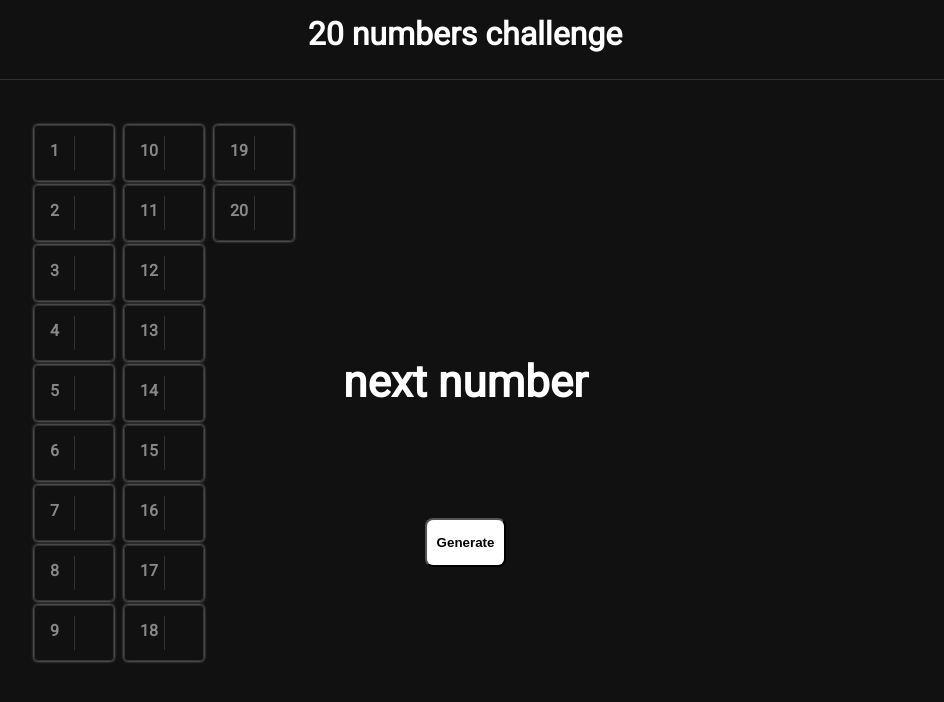
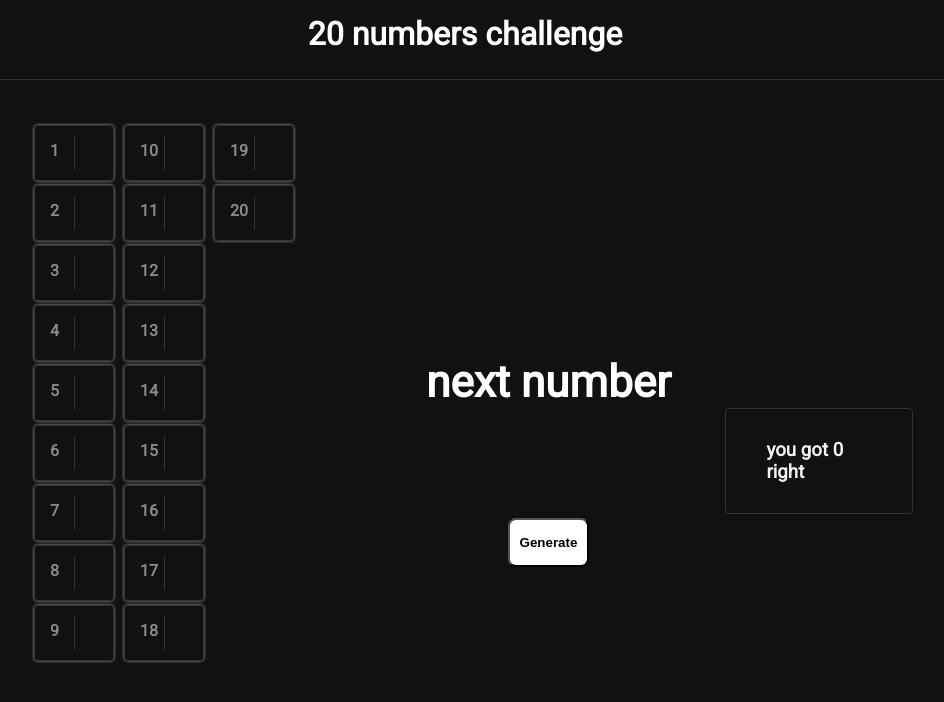
Before and after one commit to yuricplus/20-numbers-challenge, a Next.js app: page / in a window 1280 px wide. Shown: the top 702 px of the page, without its empty margins (175-1119 px from the left). Built offline with nearby package versions, Linux system fonts and the light colour scheme.

Commit message:
new score showed

```diff
--- a/src/app/page.module.css
+++ b/src/app/page.module.css
@@ -5,6 +5,12 @@
   align-items: center;
   padding: 15px 6rem;
   min-height: 100vh;
+}
+
+.score {
+  border: 1px solid #333;
+  padding: 30px 40px;
+  border-radius: 4px;
 }
 
 @media (max-width: 600px) {
@@ -19,6 +25,7 @@
 
     .aside {
       width: 100% !important;
+      height: 400px !important;
     }
 
 
@@ -32,6 +39,7 @@
       text-align: center;
       justify-content: center;
       background-color: #111;
+      padding: 10px;
     }
 
     .section h2 {
@@ -76,7 +84,6 @@
   color: #000;
   font-weight: 800;
   cursor: pointer;
-  transition: all 5.0s;
 }
 
 .section h2 {
--- a/src/app/page.tsx
+++ b/src/app/page.tsx
@@ -9,6 +9,7 @@ import { NUMBER_LIST_DEFAULT } from './shared/models/numbers-list.model'
 export default function Home() {
   const [numbers, setNumbers] = React.useState(NUMBER_LIST_DEFAULT);
   const [actualNumber, setActualNumber] = React.useState(0);
+  const [score, setScore] = React.useState(0);
 
   const generateNumbers = () => {
     if(actualNumber !== 0) return alert("please, select a number")
@@ -32,6 +33,7 @@ export default function Home() {
     })
     setNumbers(numbers)
     setActualNumber(0)
+    setScore(score+1);
   }
 
   return (
@@ -51,8 +53,9 @@ export default function Home() {
           <h2>{actualNumber === 0 ? 'next number' : actualNumber}</h2>
           <button onClick={ () => generateNumbers()}>Generate</button>
         </section>
-        <section className={styles.section}>
-        </section>
+        <div className={styles.score}>
+          <h3>you got { score } right </h3>
+        </div>
       </div>
     </main>
     </>
```
